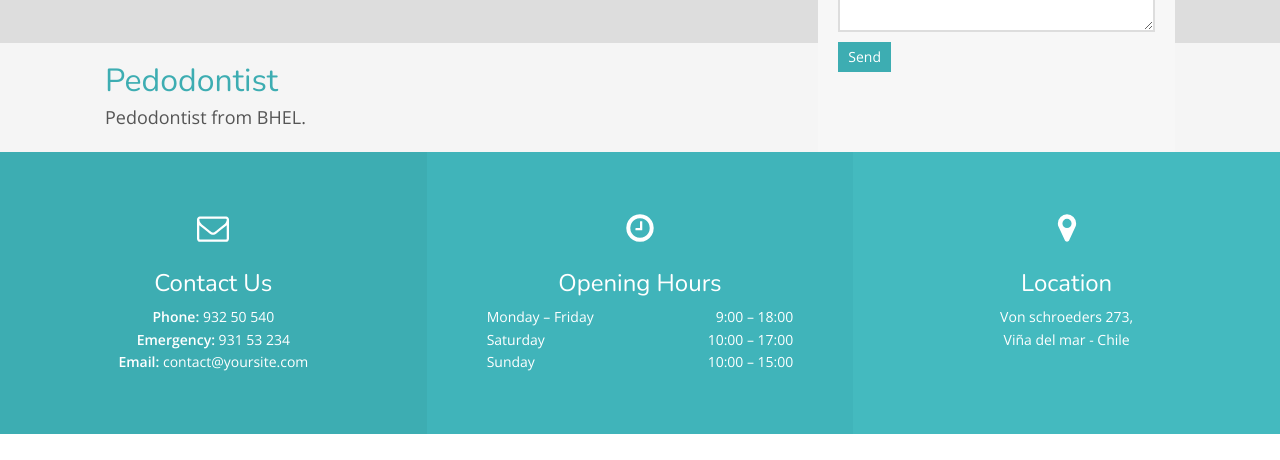
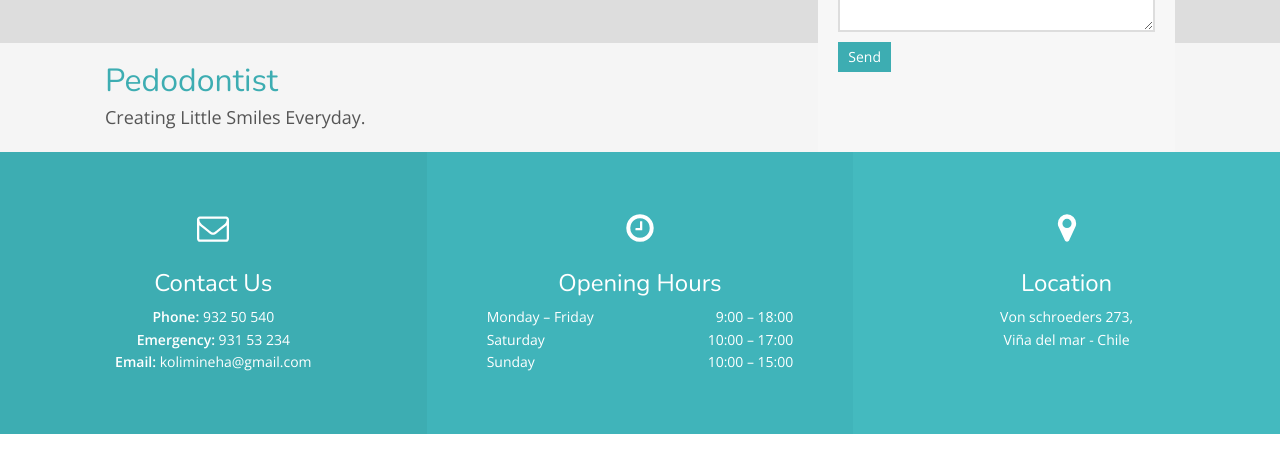
Before and after one commit to nehakolimi/nehakolimi.github.io, a Jekyll site: the page built from index.html, in a window 1280 px wide and 900 px high. Shown: the part 394-854 px from the top of the window. Built offline with Jekyll 4.4.1, drawn with Linux system fonts in a browser that asks for light colours; nearby versions of some CDN libraries.

Commit message:
Config updated

```diff
--- a/_config.yml
+++ b/_config.yml
@@ -9,7 +9,7 @@ logo_url: svg/min/logo.svg
 hero:
     hero_img: hero.jpg
     hero_title: Pedodontist
-    hero_description: Pedodontist from BHEL.
+    hero_description: Creating Little Smiles Everyday.
 
 # Contact form
 api_token: # Enter API token here
@@ -18,7 +18,7 @@ api_token: # Enter API token here
 contact:
     phone: 932 50 540
     emergency: 931 53 234
-    email: contact@yoursite.com
+    email: kolimineha@gmail.com
     address: Von schroeders 273, <br> Viña del mar - Chile
 
 # Opening hours
```
